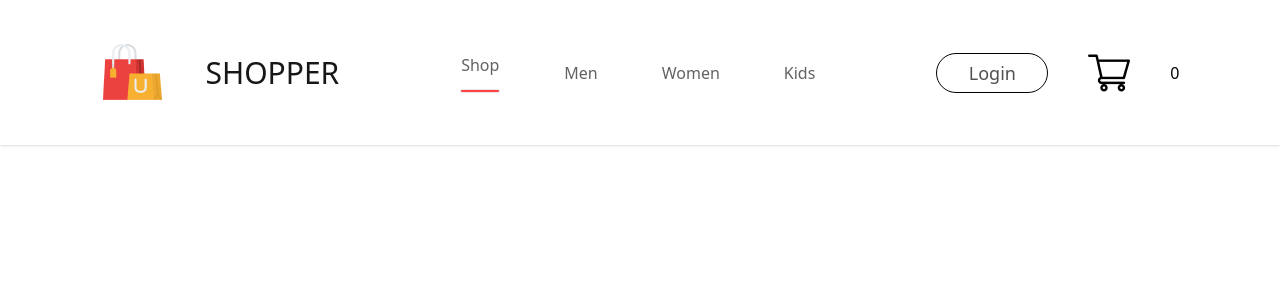
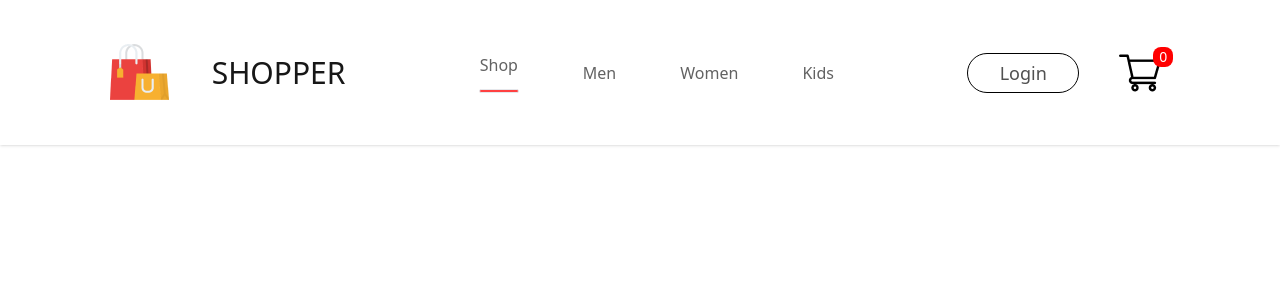
Before and after one commit to GuhaPritam/E-Commerce, a React (Vite) app: page / in a window 1280 px wide. Shown: the top 300 px of the page. Built offline with nearby package versions, Linux system fonts and the light colour scheme.

Commit message:
cmplt the navbar css

```diff
--- a/src/Components/Navbar.jsx
+++ b/src/Components/Navbar.jsx
@@ -20,7 +20,9 @@ const Navbar = () => {
             <div className='flex items-center gap-10'>
                 <button className='w-28 h-10 border border-black rounded-full outline-none text-[#515151] bg-white text-lg font-medium cursor-pointer active:bg-[#f3f3f3]'>Login</button>
                 <img src={Cart_icon} alt="" />
-                <div>0</div>
+                <div className='w-5 h-5 flex justify-center items-center mt-[-2rem] ml-[-3rem] rounded-lg text-sm bg-[red] text-white'>
+                    0
+                </div>
             </div>
         </div>
     )
```
